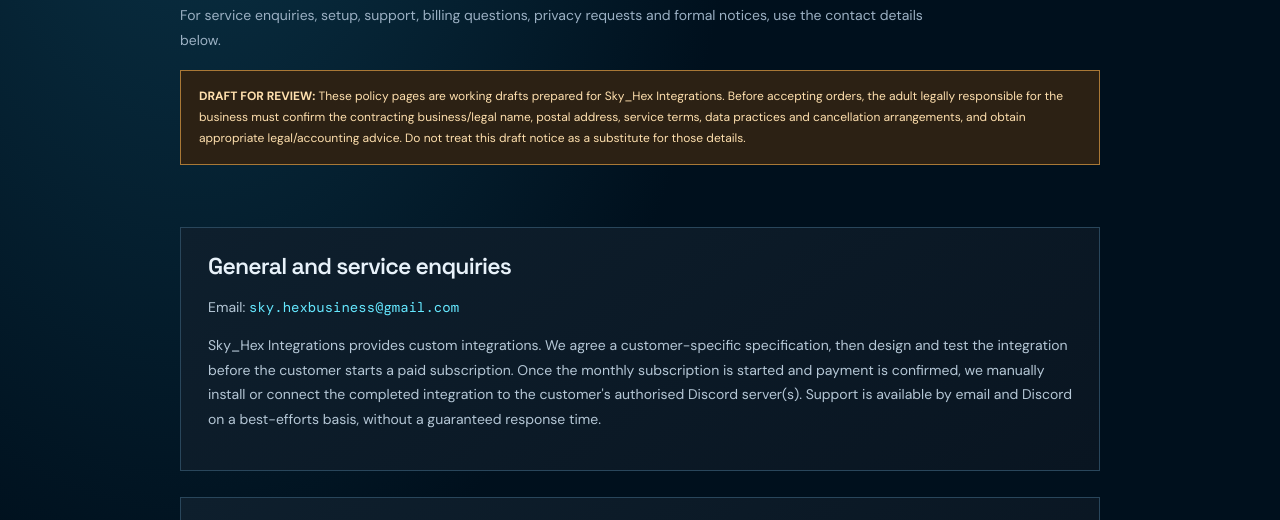
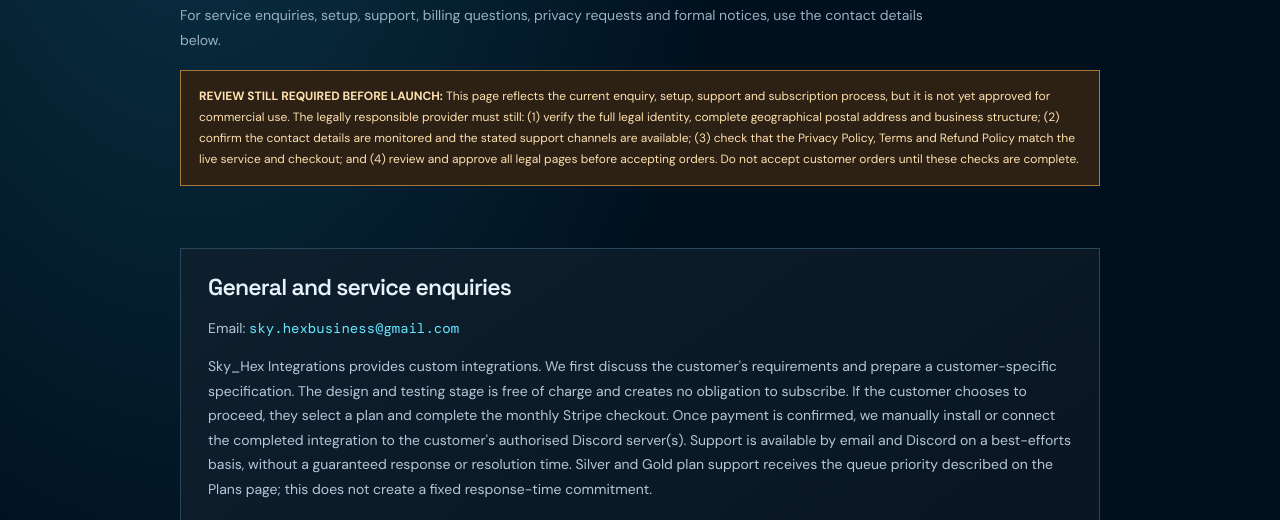
Before and after one commit to 109Giraffe/82.165.54.22, a plain HTML site: page integrations/legal/contact.html in a window 1280 px wide. Shown: the part 257-777 px from the top of the page. Drawn offline with nearby package versions, Linux system fonts and the light colour scheme.

Commit message:
Align contact page with current customer journey

```diff
--- a/integrations/legal/contact.html
+++ b/integrations/legal/contact.html
@@ -17,8 +17,8 @@
 <div class="topline">SKY_HEX / INTEGRATIONS &nbsp; · &nbsp; SERVICE INFORMATION</div>
 <header class="header shell"><a class="brand" href="../">SKY_HEX <span>/ INTEGRATIONS</span></a><nav class="nav"><a href="../">Overview</a><a href="../products.html">Plans</a><a href="../#contact">Contact</a></nav></header>
 <main class="shell">
-<section class="hero"><div class="eyebrow">LEGAL / 04 — BUSINESS CONTACT</div><h1>Contact Sky_Hex Integrations</h1><p>For service enquiries, setup, support, billing questions, privacy requests and formal notices, use the contact details below.</p><div class="draft"><strong>DRAFT FOR REVIEW:</strong> These policy pages are working drafts prepared for Sky_Hex Integrations. Before accepting orders, the adult legally responsible for the business must confirm the contracting business/legal name, postal address, service terms, data practices and cancellation arrangements, and obtain appropriate legal/accounting advice. Do not treat this draft notice as a substitute for those details.</div></section>
-<div class="content"><section><h2>General and service enquiries</h2><p>Email: <a class="email" href="mailto:sky.hexbusiness@gmail.com">sky.hexbusiness@gmail.com</a></p><p>Sky_Hex Integrations provides custom integrations. We agree a customer-specific specification, then design and test the integration before the customer starts a paid subscription. Once the monthly subscription is started and payment is confirmed, we manually install or connect the completed integration to the customer's authorised Discord server(s). Support is available by email and Discord on a best-efforts basis, without a guaranteed response time.</p></section>
+<section class="hero"><div class="eyebrow">LEGAL / 04 — BUSINESS CONTACT</div><h1>Contact Sky_Hex Integrations</h1><p>For service enquiries, setup, support, billing questions, privacy requests and formal notices, use the contact details below.</p><div class="draft"><strong>REVIEW STILL REQUIRED BEFORE LAUNCH:</strong> This page reflects the current enquiry, setup, support and subscription process, but it is not yet approved for commercial use. The legally responsible provider must still: (1) verify the full legal identity, complete geographical postal address and business structure; (2) confirm the contact details are monitored and the stated support channels are available; (3) check that the Privacy Policy, Terms and Refund Policy match the live service and checkout; and (4) review and approve all legal pages before accepting orders. Do not accept customer orders until these checks are complete.</div></section>
+<div class="content"><section><h2>General and service enquiries</h2><p>Email: <a class="email" href="mailto:sky.hexbusiness@gmail.com">sky.hexbusiness@gmail.com</a></p><p>Sky_Hex Integrations provides custom integrations. We first discuss the customer's requirements and prepare a customer-specific specification. The design and testing stage is free of charge and creates no obligation to subscribe. If the customer chooses to proceed, they select a plan and complete the monthly Stripe checkout. Once payment is confirmed, we manually install or connect the completed integration to the customer's authorised Discord server(s). Support is available by email and Discord on a best-efforts basis, without a guaranteed response or resolution time. Silver and Gold plan support receives the queue priority described on the Plans page; this does not create a fixed response-time commitment.</p></section>
 <section><h2>What to include</h2><p>For a setup request, include only the information relevant to the service: the platform or server involved, your Discord username or ID where needed, the Discord server name or ID, the desired workflow and any technical details we request. Do not post webhook URLs, tokens or other credentials publicly. Ask for a suitable secure sharing method if a secret value is required.</p></section>
 <section><h2>Billing, cancellation and refunds</h2><p>For subscription management, use the <a href="../products.html#customer-portal">Stripe Customer Portal</a>. For billing queries or refund requests, email <a class="email" href="mailto:sky.hexbusiness@gmail.com">sky.hexbusiness@gmail.com</a>.</p></section>
 <section><h2>Privacy requests</h2><p>To request access to, correction of or deletion of personal information, email <a class="email" href="mailto:sky.hexbusiness@gmail.com">sky.hexbusiness@gmail.com</a> and include enough information for us to locate the relevant account. We may ask you to verify your identity.</p></section>
```
